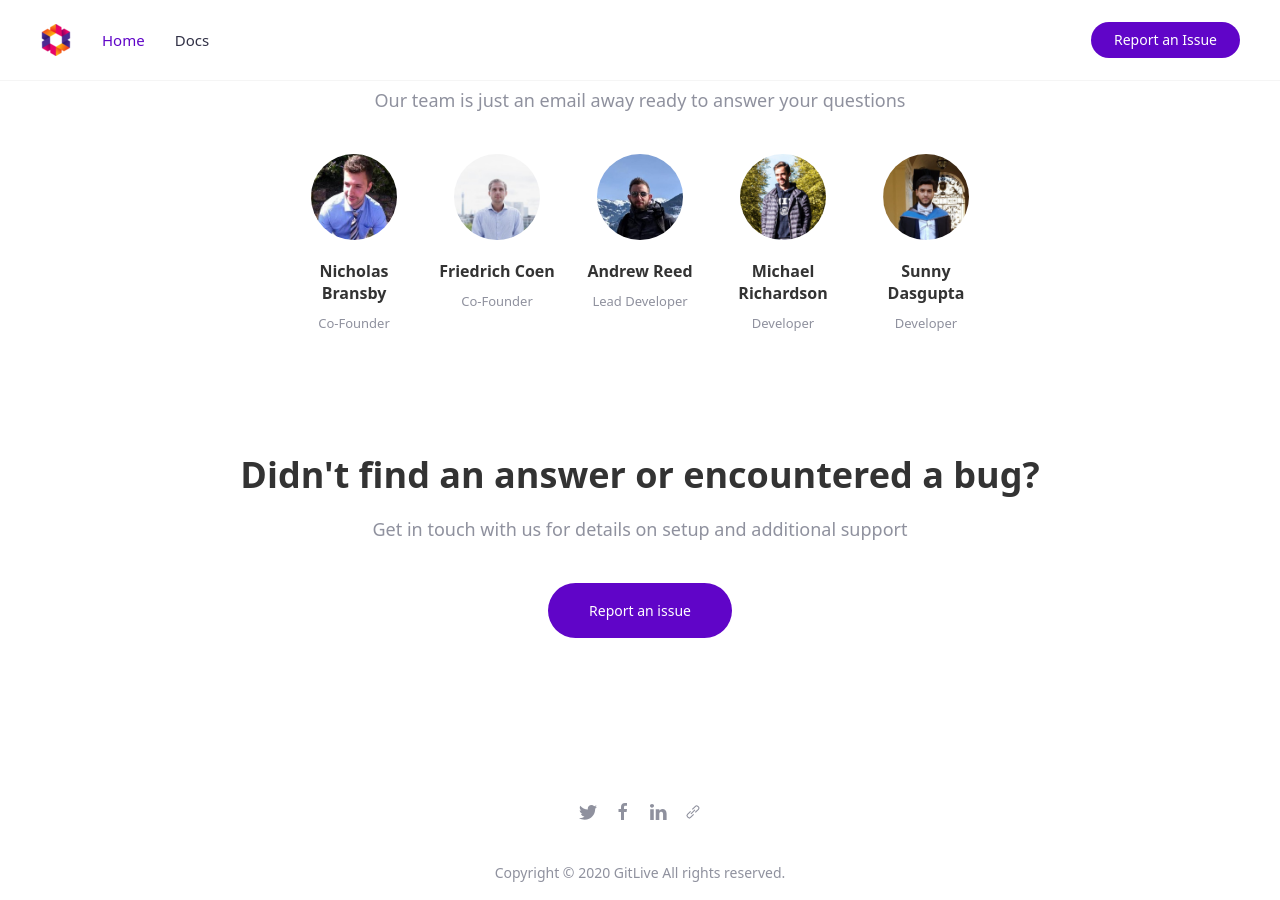
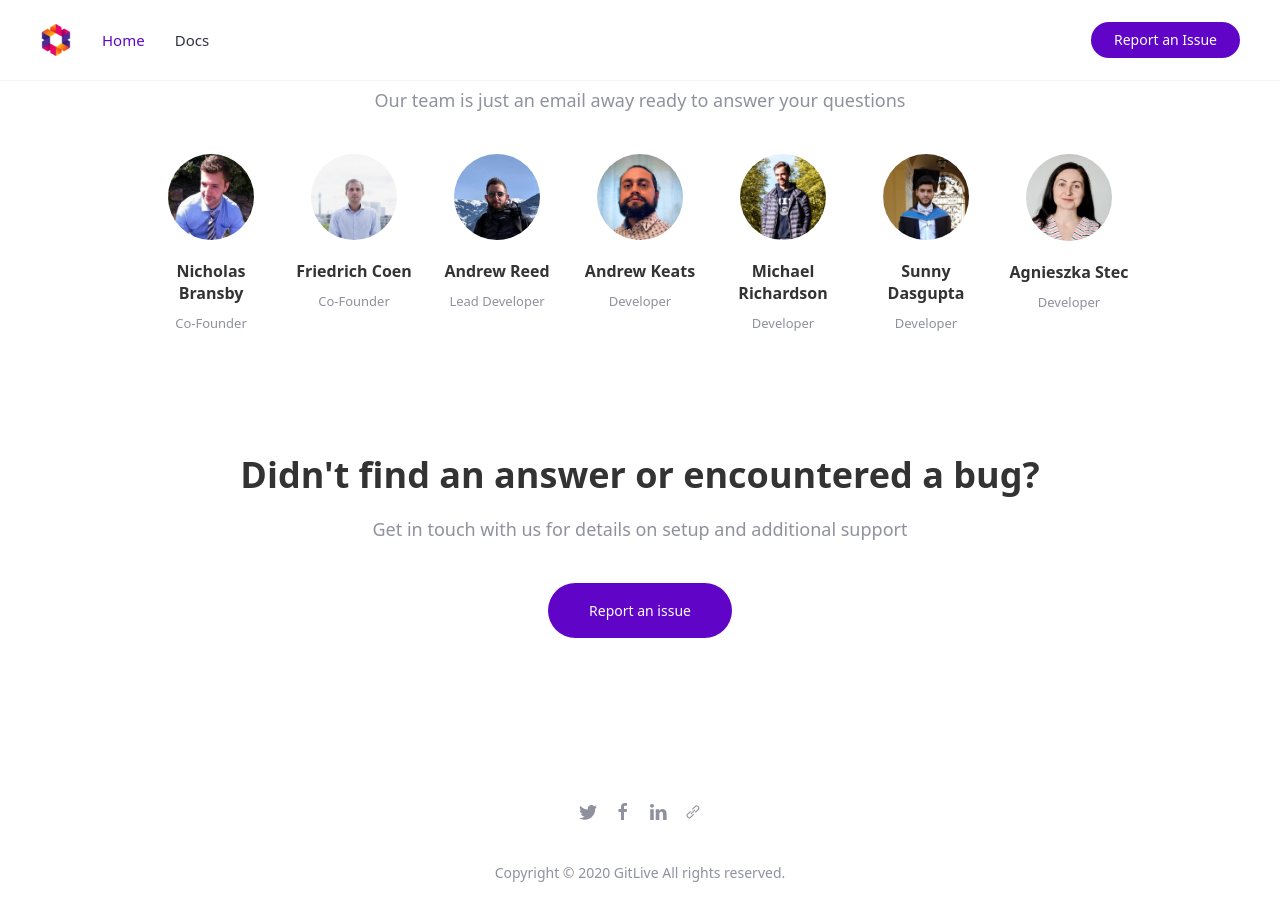
Before and after one commit to GitLiveApp/GitLive, a Jekyll site: the page built from index.md, in a window 1280 px wide and 900 px high, scrolled down 1970 px. Built offline with Jekyll 4.4.1, drawn with Linux system fonts in a browser that asks for light colours.

Commit message:
Added Andrew and Agnieszka to team

```diff
--- a/_config.yml
+++ b/_config.yml
@@ -69,6 +69,10 @@ authors:
       name:         Andrew Reed
       title:        Lead Developer
       avatar:       avatar-andrew.jpeg
+    andrewk:
+      name:         Andrew Keats
+      title:        Developer
+      avatar:       avatar-andrewk.jpg
     michael:
       name:         Michael Richardson
       title:        Developer
@@ -77,10 +81,10 @@ authors:
       name:         Sunny Dasgupta
       title:        Developer
       avatar:       avatar-sunny.jpeg
-    matt:
-      name:         Matthew Chen
+    agnieszka:
+      name:         Agnieszka Stec
       title:        Developer
-      avatar:       avatar-matt.jpeg
+      avatar:       avatar-agnieszka.jpeg
 
 # Social icons displayed in footer
 social:
--- a/index.md
+++ b/index.md
@@ -14,6 +14,6 @@ hero:
 
 {% include faqs.html multiple="true" title="Frequently asked questions" category="support" subtitle="Find quick answers to frequent questions asked by customers" %}
 
-{% include team.html authors="nicktheman, friedrich, andrew, michael, sunny" title="We are here to help" subtitle="Our team is just an email away ready to answer your questions" %}
+{% include team.html authors="nicktheman, friedrich, andrew, andrewk, michael, sunny, agnieszka" title="We are here to help" subtitle="Our team is just an email away ready to answer your questions" %}
 
 {% include cta.html title="Didn't find an answer or encountered a bug?" button_text="Report an issue" button_url="https://github.com/GitLiveApp/GitLive/issues/new" subtitle="Get in touch with us for details on setup and additional support" %}
```
Also changed, not shown: uploads/avatar-agnieszka.jpeg (added), uploads/avatar-andrewk.jpg (added).
